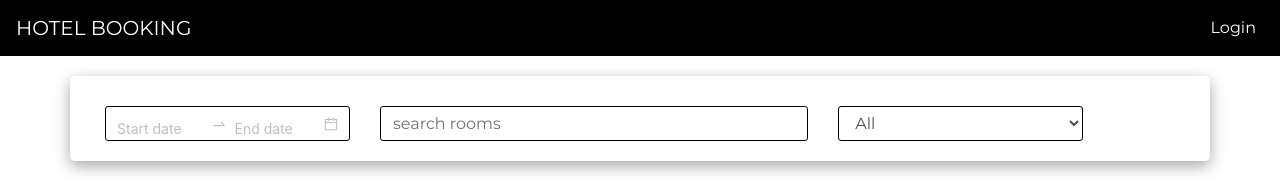
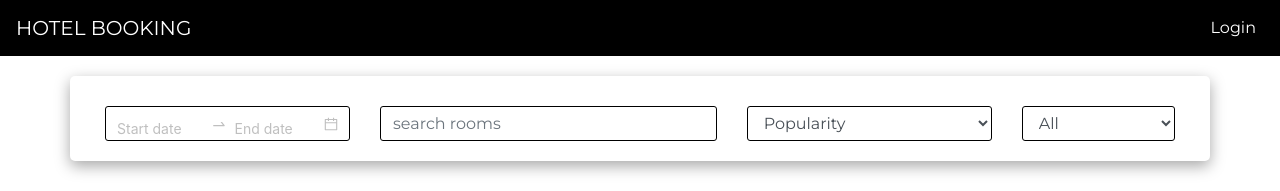
Before and after one commit to Chiranjit34/social-dna, a React (Create React App) app in the folder client/: page /home in a window 1280 px wide. Shown: the top 191 px of the page. Built offline with nearby package versions, Linux system fonts and the light colour scheme; no server answers.

Commit message:
filter by price added

```diff
--- a/client/src/components/Room.js
+++ b/client/src/components/Room.js
@@ -1,4 +1,4 @@
-import React, { useState, useEffect } from "react";
+import React, { useState } from "react";
 import { Modal, Button, Carousel } from "react-bootstrap";
 import {  Link } from "react-router-dom";
 
@@ -19,6 +19,7 @@ function Room({ room, fromDate, toDate }) {
           <p>Max People Allowed : {room.maxcount}</p>
           <p>Contact Number : {room.phonenumber}</p>
           <p>Type : {room.type}</p>
+          <p>Rent Per Day: {room.rentperday}</p>
         </b>
 
         <div style={{ float: "right" }}>
--- a/client/src/screens/Homescreen.js
+++ b/client/src/screens/Homescreen.js
@@ -2,7 +2,7 @@ import React, { useState, useEffect } from "react";
 import axios from "axios";
 import { DatePicker, Space } from "antd";
 import moment from "moment";
-import {api} from "../api"
+import { api } from "../api";
 import Room from "../components/Room";
 import Loader from "../components/Loader";
 import Error from "../components/Error";
@@ -25,15 +25,14 @@ function Homescreen() {
   const [duplicateRooms, setDuplicateRooms] = useState([]);
   const [searchKey, setSearchKey] = useState("");
   const [type, setType] = useState("all");
+  const [rentperday, setRentperday] = useState("");
 
   useEffect(() => {
     async function fetchMyAPI() {
       try {
         setError("");
         setLoading(true);
-        const res = (
-          await axios.get(`${api}/api/rooms/getallrooms`)
-        );
+        const res = await axios.get(`${api}/api/rooms/getallrooms`);
         // console.log(res.data);
         setRooms(res.data);
         setDuplicateRooms(res.data);
@@ -53,8 +52,8 @@ function Homescreen() {
     console.log(dates);
 
     try {
-       setFromDate(moment(dates[0].$d).format("DD-MM-YYYY"));
-       setToDate(moment(dates[1].$d).format("DD-MM-YYYY"));
+      setFromDate(moment(dates[0].$d).format("DD-MM-YYYY"));
+      setToDate(moment(dates[1].$d).format("DD-MM-YYYY"));
 
       var tempRooms = [];
       for (const room of duplicateRooms) {
@@ -110,6 +109,23 @@ function Homescreen() {
     }
   }
 
+  function filterByPrice(rentperday) {
+    setRentperday(rentperday);
+    // console.log(rentperday);
+    let tempRooms;
+    for (let i = 0; i < duplicateRooms.length; i++) {
+      if (rentperday === "price-low-to-high") {
+        tempRooms = duplicateRooms.sort((a, b) => a.rentperday - b.rentperday);
+        setRooms(tempRooms);
+      } else if (rentperday === "price-high-to-low") {
+        tempRooms = duplicateRooms.sort((a, b) => b.rentperday - a.rentperday);
+        setRooms(tempRooms);
+      } else {
+        setRooms(duplicateRooms);
+      }
+    }
+  }
+
   return (
     <div className="container">
       <div className="row mt-5 bs">
@@ -119,7 +135,7 @@ function Homescreen() {
           </Space>
         </div>
 
-        <div className="col-md-5">
+        <div className="col-md-4">
           <input
             type="text"
             className="form-control"
@@ -132,6 +148,19 @@ function Homescreen() {
           />
         </div>
         <div className="col-md-3">
+          <select
+            className="form-control"
+            value={rentperday}
+            onChange={(e) => {
+              filterByPrice(e.target.value);
+            }}
+          >
+            <option value="popularity">Popularity</option>
+            <option value="price-low-to-high">Price low to high</option>
+            <option value="price-high-to-low">Price high to low</option>
+          </select>
+        </div>
+        <div className="col-md-2">
           <select
             className="form-control"
             value={type}
@@ -155,7 +184,11 @@ function Homescreen() {
           rooms.map((x) => {
             return (
               <div className="col-md-9 mt-3" data-aos="flip-down">
-                <Room room={x} fromDate={fromDate} toDate={toDate} />
+                <Room
+                  room={x}
+                  fromDate={fromDate}
+                  toDate={toDate}
+                />
               </div>
             );
           })
```
